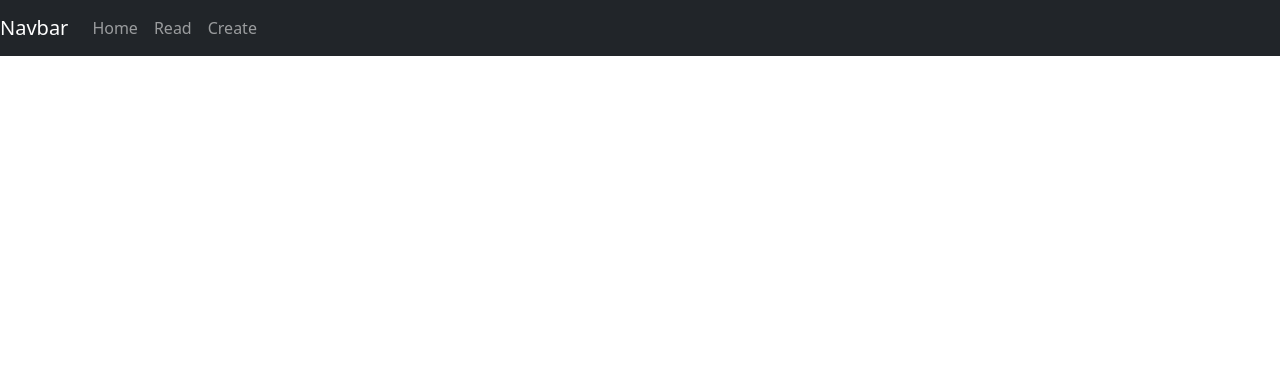
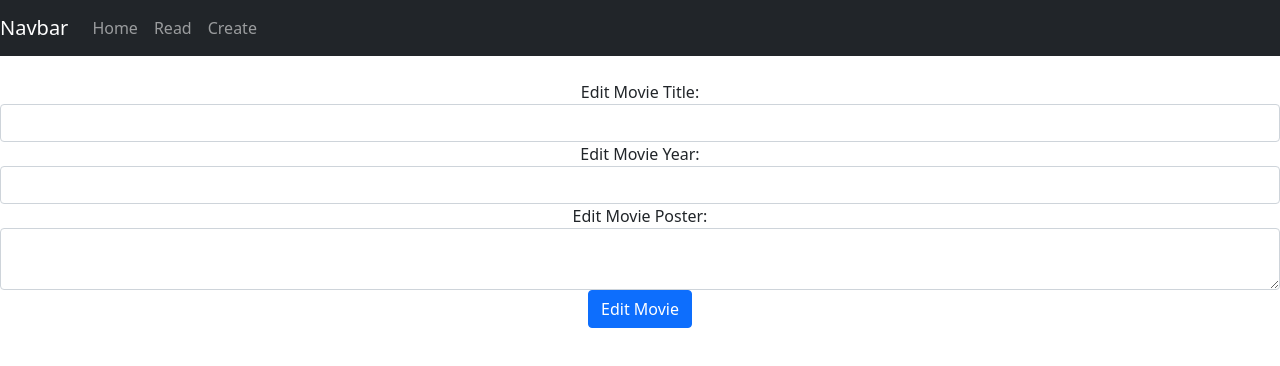
Before and after one commit to YassineJdair/DataRep_Lab11, a React (Create React App) app: page /edit/1 in a window 1280 px wide. Shown: the top 366 px of the page. Built offline with nearby package versions, Linux system fonts and the light colour scheme; no server answers.

Commit message:
lab complete

```diff
--- a/src/App.js
+++ b/src/App.js
@@ -10,6 +10,7 @@ import { Navbar, Nav } from 'react-bootstrap';
 import { BrowserRouter as Router, Switch, Route } from 'react-router-dom'
 import { Create } from './components/create';
 import { Read } from './components/read';
+import { Edit } from './components/edit';
 
 //app class that inherits from components
 
@@ -40,6 +41,7 @@ class App extends Component {
             <Route path='/' component={Content} exact />
             <Route path='/create' component={Create} exact />
             <Route path='/read' component={Read} exact />
+            <Route path= {'/edit/:id'} component = {Edit}></Route>
           </Switch>
 
 
--- /dev/null
+++ b/src/components/edit.js
@@ -0,0 +1,147 @@
+//combines two operations
+import React from 'react';
+import axios from 'axios';
+
+export class Edit extends React.Component {
+
+    constructor() {
+        super();
+
+        //provides the scripts data to be executed whenever the submit event is occurred
+        this.onSubmit = this.onSubmit.bind(this);
+        this.onChangeTitle = this.onChangeTitle.bind(this);
+        this.onChangeYear = this.onChangeYear.bind(this);
+        this.onChangePoster = this.onChangePoster.bind(this);
+
+        // used by React to represent information about the components current situation
+        this.state = {
+            Title: '',
+            Year: '',
+            Poster: ''
+        }
+    }
+
+    componentDidMount(){
+        console.log(this.props.match.params.id)
+        axios.get('http://localhost:4000/api/movies/' + this.props.match.params.id)
+        .then((res)=>{
+            this.setState({
+                Title:res.data.title,
+                Year:res.data.year,
+                Poster:res.data.poster,
+                _id:res.data._id
+            })
+        })
+        .catch((error)=>{
+            console.log(error)
+        });
+    }
+
+    //onchange attributes fires the moment the value of the element is changed
+    onChangeTitle(e) {
+        //setState updates value of state based on new user input()
+        this.setState({
+            Title: e.target.value
+        });
+    }
+
+    //onchange attributes fires the moment the value of the element is changed
+    onChangeYear(e) {
+        //setState updates value of state based on new user input()
+        this.setState({
+            Year: e.target.value
+        });
+    }
+
+    //onchange attributes fires the moment the value of the element is changed
+    onChangePoster(e) {
+        //setState updates value of state based on new user input()
+        this.setState({
+            Poster: e.target.value
+        });
+    }
+    //onchange attributes fires the moment the value of the element is changed
+    onSubmit(e) {
+        e.preventDefault();
+        alert("Movie: " + this.state.Title + " " +
+            "Year :" + this.state.Year + " " +
+            "Poster: " + this.state.Poster);
+
+        const newMovie = {
+            title: this.state.Title,
+            year: this.state.Year,
+            poster: this.state.Poster
+        }
+
+        axios.put('http://localhost:4000/api/movies/' + this.state._id, newMovie)
+        .then()
+        .catch();
+    }
+    //     axios.post('http://localhost:4000/api/movies', newMovie)
+
+    //         .then((res) => {
+    //             console.log(res);
+    //         })
+
+    //         .catch((err) => {
+    //             console.log(err);
+    //         });
+
+    //       this.setState({
+    //           Title: '',
+    //           Year: '',
+    //           Poster: ''
+
+    //     })
+
+
+    //turns website code into the interactive pages users see
+    render() {
+        //returns some text
+        return (
+            //div is used in HTML to make divisions of content in the web page //jsx code
+            <div className='App'>
+                <form onSubmit={this.onSubmit}>
+                    <div className="form-group">
+                        <label>Edit Movie Title:</label>
+                        {/*input maintains its own state and gets updated based on user input can only be updated by using setState() */}
+                        <input type='text'
+                            className='form-control'
+                            value={this.state.Title}
+                            //onchange attributes fires the moment the value of the element is changed
+                            onChange={this.onChangeTitle}></input>
+
+                    </div>
+                    <div className="form,-group">
+                        <label>Edit Movie Year:</label>
+                        {/*input maintains its own state and gets updated based on user input can only be updated by using setState() */}
+                        <input type='text'
+                            className='form-control'
+                            value={this.state.Year}
+                            //onchange attributes fires the moment the value of the element is changed
+                            onChange={this.onChangeYear}></input>
+                    </div>
+
+                    <div className="form-group">
+                        <label>Edit Movie Poster:</label>
+                        <textarea type='text'
+                            className='form-control'
+                            value={this.state.Poster}
+                            //onchange attributes fires the moment the value of the element is changed
+                            onChange={this.onChangePoster}>
+                        </textarea>
+                    </div>
+
+                    <div className="form-group">
+                        {/*input maintains its own state and gets updated based on user input can only be updated by using setState() */}
+                        <input type='submit'
+                            value='Edit Movie'
+                            className='btn btn-primary'></input>
+                    </div>
+                </form>
+
+            </div>
+        );
+    }
+
+}
--- a/src/components/movieItem.js
+++ b/src/components/movieItem.js
@@ -1,7 +1,7 @@
 //combines two operations
 import React from 'react';
-import Card from 'react-bootstrap/Card'
-
+import Card from 'react-bootstrap/Card';
+import {Link} from 'react-router-dom';
 export class MovieItem extends React.Component {
 
     render() {
@@ -23,6 +23,7 @@ export class MovieItem extends React.Component {
                             </footer>
                         </blockquote>
                     </Card.Body>
+                    <Link to ={"/edit/" + this.props.movie._id} className = 'btn btn-primary'>Edit</Link>
                 </Card>
 
 
```
Also changed, not shown: 1 other file (tests, documents, lock files or other folders).
